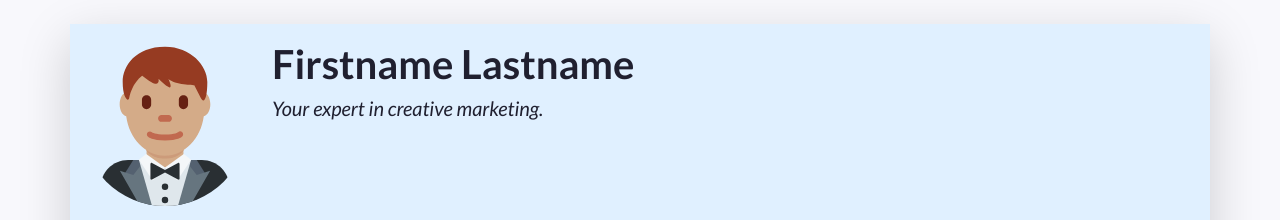
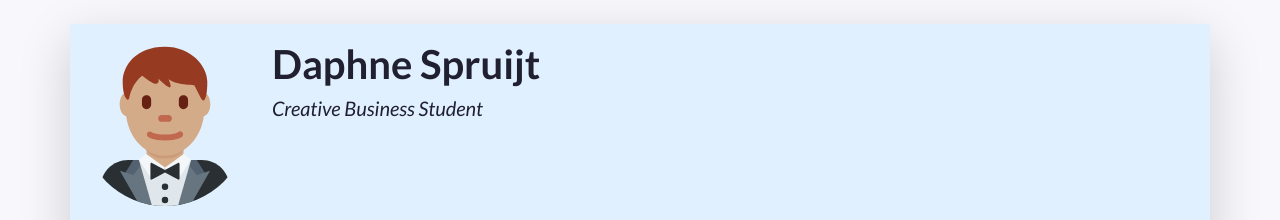
Before and after one commit to DaphneSpruijt/Daphne, a plain HTML site: page index.html in a window 1280 px wide. Shown: the top 220 px of the page. Drawn offline with nearby package versions, Linux system fonts and the light colour scheme.

Commit message:
Update index.html

```diff
--- a/index.html
+++ b/index.html
@@ -49,8 +49,8 @@
           A container to wrap around your name and tagline. Full-width at small size, then columns of increasing size.
         -->
         <div class="col-12 col-sm-8 col-md-9 col-lg-10 my-3 header-content">
-          <h1 class="fw-bolder">Firstname Lastname</h1>
-          <h5 class="fst-italic tagline">Your expert in creative marketing.</h5>
+          <h1 class="fw-bolder">Daphne Spruijt&nbsp;</h1>
+          <h5 class="fst-italic tagline">Creative Business Student&nbsp;&nbsp;</h5>
         </div>
       </header>
 
```
